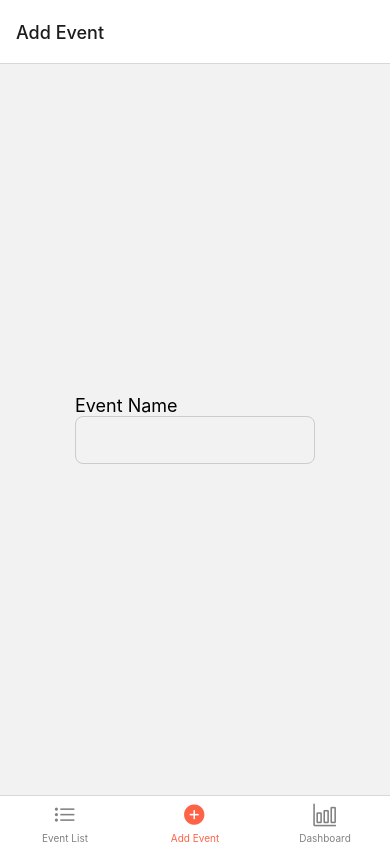
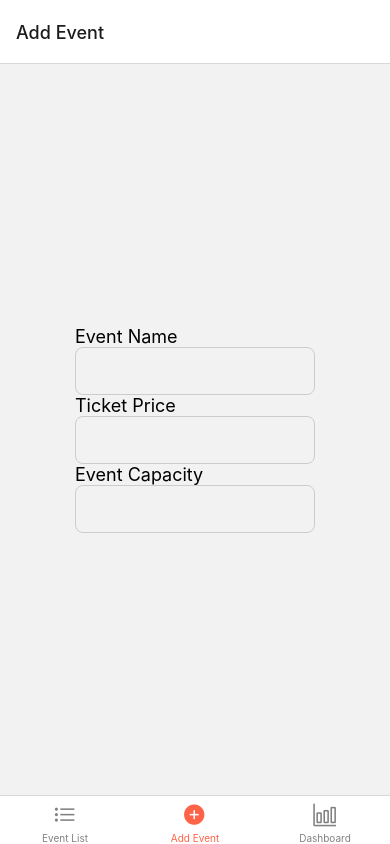
Before and after one commit to apethoud/EventManager, a React Native app: screen /AddEvent in a window 390 px wide. Built offline with nearby package versions, Linux system fonts and the light colour scheme.

Commit message:
feat(event form): add remaining input sections

```diff
--- a/src/components/AddEvent.tsx
+++ b/src/components/AddEvent.tsx
@@ -4,10 +4,26 @@ import InputSection from './InputSection';
 
 export default function AddEvent() {
   const [name, setName] = useState('');
+  const [costPerTicket, setCostPerTicket] = useState('');
+  const [registrationCapacity, setRegistrationCapacity] = useState('');
 
   return (
     <View style={{ flex: 1, alignItems: 'center', justifyContent: 'center' }}>
-      <InputSection name={name} setName={setName} label="Event Name" />
+      <InputSection
+        inputValue={name}
+        inputUpdater={setName}
+        label="Event Name"
+      />
+      <InputSection
+        inputValue={costPerTicket}
+        inputUpdater={setCostPerTicket}
+        label="Ticket Price"
+      />
+      <InputSection
+        inputValue={registrationCapacity}
+        inputUpdater={setRegistrationCapacity}
+        label="Event Capacity"
+      />
     </View>
   );
 }
--- a/src/components/InputSection.tsx
+++ b/src/components/InputSection.tsx
@@ -3,12 +3,12 @@ import { View } from 'react-native';
 import { StyledTextInput, StyledInputLabel } from './styles';
 
 export default function InputSection(props) {
-  const { name, setName, label } = props;
+  const { inputValue, inputUpdater, label } = props;
 
   return (
     <View>
       <StyledInputLabel>{label}</StyledInputLabel>
-      <StyledTextInput value={name} onChangeText={setName} />
+      <StyledTextInput value={inputValue} onChangeText={inputUpdater} />
     </View>
   );
 }
```
